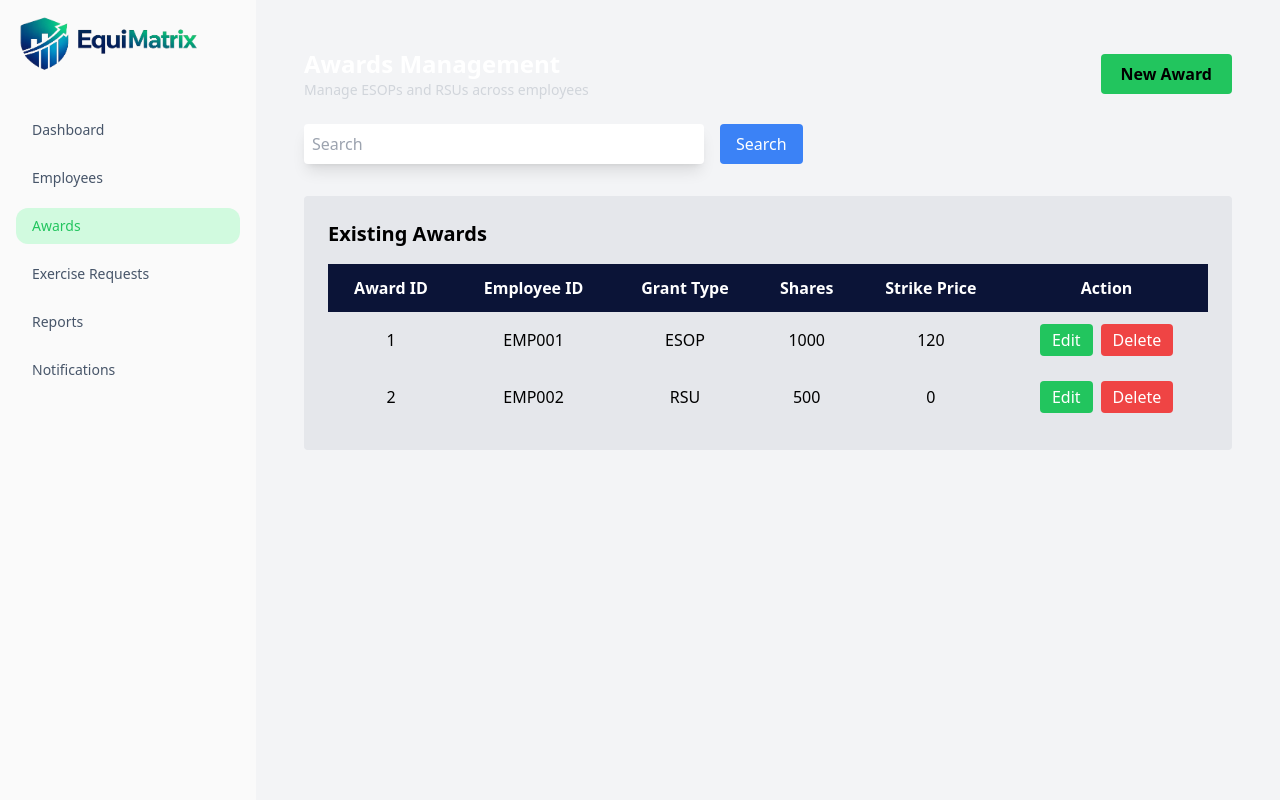
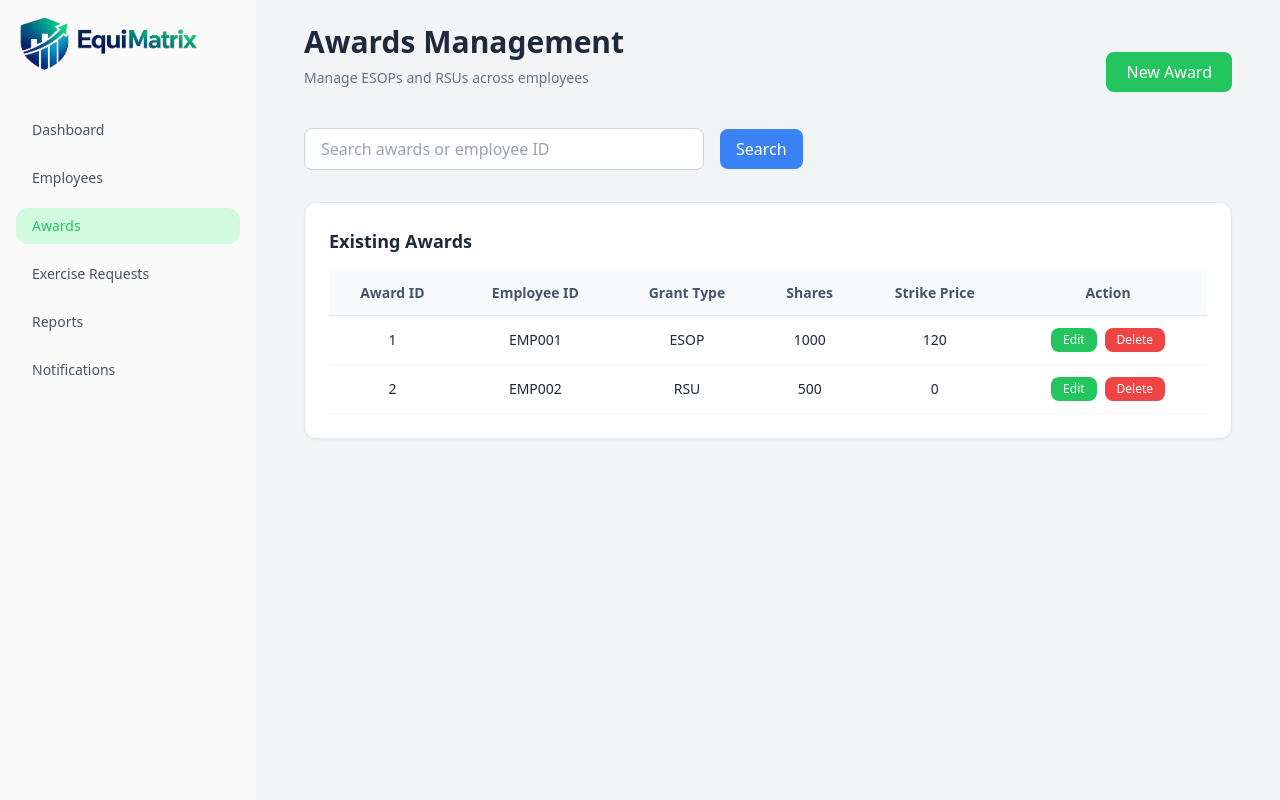
Before and after one commit to VarshaShetty28/Equity_Award_Tracker_EquiMatrix, an Angular app in the folder FrontEnd/: page /admin/awards in a window 1280 px wide. Shown: the top 800 px of the page. Built offline with nearby package versions, Linux system fonts and the light colour scheme.

Commit message:
Changed all page Heading

```diff
--- a/FrontEnd/src/app/features/admin/awards/awards.component.html
+++ b/FrontEnd/src/app/features/admin/awards/awards.component.html
@@ -1,17 +1,21 @@
-<div class="p-6 text-white">
+<div class="p-6 min-h-screen bg-gray-100 text-slate-800">
 
   <!-- HEADER -->
-  <div class="flex justify-between items-center mb-6">
+  <div class="flex justify-between items-center mb-8">
     <div>
-      <h1 class="text-2xl font-bold">Awards Management</h1>
-      <p class="text-gray-300 text-sm">
+      <div class="mb-2 -mt-6">
+      <h1 class="text-3xl font-bold mb-2 text-slate-800">
+        Awards Management
+      </h1>
+      <p class="text-slate-500 text-sm">
         Manage ESOPs and RSUs across employees
       </p>
+      </div>
     </div>
 
     <a
       routerLink="/admin/awards/create"
-      class="bg-green-500 text-black px-5 py-2 rounded font-semibold hover:bg-green-600"
+      class="bg-green-500 text-white px-5 py-2 rounded-lg font-medium hover:bg-green-600 transition"
     >
       New Award
     </a>
@@ -22,46 +26,53 @@
     <input
       type="text"
       [(ngModel)]="searchText"
-      placeholder="Search"
-      class="w-[400px] p-2 rounded text-black shadow-lg"
+      placeholder="Search awards or employee ID"
+      class="w-[400px] px-4 py-2 rounded-lg border border-slate-300 bg-white focus:outline-none focus:ring-2 focus:ring-green-400"
     />
-    <button class="bg-blue-500 px-4 py-2 rounded">
+    <button
+      class="bg-blue-500 text-white px-4 py-2 rounded-lg hover:bg-blue-600 transition"
+    >
       Search
     </button>
   </div>
 
-  <!-- TABLE -->
-  <div class="bg-gray-200 text-black p-6 rounded">
-    <h2 class="text-xl font-semibold mb-4">Existing Awards</h2>
+  <!-- TABLE CARD -->
+  <div class="bg-white p-6 rounded-xl border border-slate-200 shadow-sm">
+    <h2 class="text-lg font-semibold mb-4">Existing Awards</h2>
 
-    <table class="w-full">
-      <thead class="bg-[#0B1437] text-white">
+    <table class="w-full text-sm">
+      <thead class="bg-slate-50 border-b border-slate-200 text-slate-600">
         <tr>
-          <th class="p-3 text-center">Award ID</th>
-          <th class="p-3 text-center">Employee ID</th>
-          <th class="p-3 text-center">Grant Type</th>
-          <th class="p-3 text-center">Shares</th>
-          <th class="p-3 text-center">Strike Price</th>
-          <th class="p-3 text-center">Action</th>
+          <th class="p-3 text-center font-semibold">Award ID</th>
+          <th class="p-3 text-center font-semibold">Employee ID</th>
+          <th class="p-3 text-center font-semibold">Grant Type</th>
+          <th class="p-3 text-center font-semibold">Shares</th>
+          <th class="p-3 text-center font-semibold">Strike Price</th>
+          <th class="p-3 text-center font-semibold">Action</th>
         </tr>
       </thead>
 
       <tbody>
-        <tr *ngFor="let award of awards" class="border-b">
+        <tr
+          *ngFor="let award of awards"
+          class="border-b border-slate-100 hover:bg-slate-50 transition"
+        >
           <td class="p-3 text-center">{{ award.awardId }}</td>
           <td class="p-3 text-center">{{ award.employeeId }}</td>
-          <td class="p-3 text-center">{{ award.grantType }}</td>
+          <td class="p-3 text-center font-medium">{{ award.grantType }}</td>
           <td class="p-3 text-center">{{ award.numberOfShares }}</td>
           <td class="p-3 text-center">{{ award.strikePrice }}</td>
 
           <td class="p-3 flex justify-center gap-2">
             <button
-              class="bg-green-500 text-white px-3 py-1 rounded"
+              class="bg-green-500 text-white px-3 py-1 rounded-lg text-xs hover:bg-green-600 transition"
               (click)="openEditPopup(award)"
             >
               Edit
             </button>
-            <button class="bg-red-500 text-white px-3 py-1 rounded">
+            <button
+              class="bg-red-500 text-white px-3 py-1 rounded-lg text-xs hover:bg-red-600 transition"
+            >
               Delete
             </button>
           </td>
@@ -72,15 +83,16 @@
 
 </div>
 
-<!-- ================================= -->
-<!-- EDIT GRANT POPUP (CREATE‑MATCHED) -->
-<!-- ================================= -->
+<!-- ============================== -->
+<!-- EDIT GRANT POPUP -->
+<!-- ============================== -->
 
 <div
   *ngIf="showEditPopup"
-  class="fixed inset-0 z-50 flex items-center justify-center bg-black bg-opacity-50"
+  class="fixed inset-0 z-50 flex items-center justify-center bg-black bg-opacity-40"
 >
-  <div class="bg-white text-black w-[450px] p-6 rounded-xl">
+
+  <div class="bg-white text-slate-800 w-[450px] p-6 rounded-xl shadow-lg">
 
     <h2 class="text-xl font-semibold mb-5">
       Edit Equity Grant
@@ -88,25 +100,21 @@
 
     <!-- Employee ID -->
     <div class="mb-3">
-      <label class="block text-sm font-medium mb-1">
-        Employee ID
-      </label>
+      <label class="block text-sm font-medium mb-1">Employee ID</label>
       <input
         type="text"
         [(ngModel)]="editGrant.employeeId"
         disabled
-        class="w-full rounded border px-3 py-2 bg-gray-100"
+        class="w-full rounded-lg border px-3 py-2 bg-slate-100 text-slate-600"
       />
     </div>
 
     <!-- Grant Type -->
     <div class="mb-3">
-      <label class="block text-sm font-medium mb-1">
-        Grant Type
-      </label>
+      <label class="block text-sm font-medium mb-1">Grant Type</label>
       <select
         [(ngModel)]="editGrant.grantType"
-        class="w-full rounded border px-3 py-2"
+        class="w-full rounded-lg border px-3 py-2 bg-white"
       >
         <option value="ESOP">ESOP</option>
         <option value="RSU">RSU</option>
@@ -115,25 +123,21 @@
 
     <!-- Number of Shares -->
     <div class="mb-3">
-      <label class="block text-sm font-medium mb-1">
-        Number of Shares
-      </label>
+      <label class="block text-sm font-medium mb-1">Number of Shares</label>
       <input
         type="number"
         [(ngModel)]="editGrant.numberOfShares"
-        class="w-full rounded border px-3 py-2"
+        class="w-full rounded-lg border px-3 py-2"
       />
     </div>
 
     <!-- Strike Price -->
     <div class="mb-3">
-      <label class="block text-sm font-medium mb-1">
-        Strike Price
-      </label>
+      <label class="block text-sm font-medium mb-1">Strike Price</label>
       <input
         type="number"
         [(ngModel)]="editGrant.strikePrice"
-        class="w-full rounded border px-3 py-2"
+        class="w-full rounded-lg border px-3 py-2"
       />
     </div>
 
@@ -145,32 +149,30 @@
       <input
         type="number"
         [(ngModel)]="editGrant.vestingPeriod"
-        class="w-full rounded border px-3 py-2"
+        class="w-full rounded-lg border px-3 py-2"
       />
     </div>
 
     <!-- Grant Date -->
     <div class="mb-5">
-      <label class="block text-sm font-medium mb-1">
-        Grant Date
-      </label>
+      <label class="block text-sm font-medium mb-1">Grant Date</label>
       <input
         type="date"
         [(ngModel)]="editGrant.grantDate"
-        class="w-full rounded border px-3 py-2"
+        class="w-full rounded-lg border px-3 py-2"
       />
     </div>
 
     <!-- Actions -->
     <div class="flex justify-end gap-3">
       <button
-        class="px-4 py-2 border rounded"
+        class="px-4 py-2 border border-slate-300 rounded-lg hover:bg-slate-100"
         (click)="closeEditPopup()"
       >
         Cancel
       </button>
       <button
-        class="bg-blue-600 text-white px-5 py-2 rounded"
+        class="bg-blue-600 text-white px-5 py-2 rounded-lg hover:bg-blue-700 transition"
         (click)="closeEditPopup()"
       >
         Save
--- a/FrontEnd/src/app/features/admin/dashboard/dashboard.component.html
+++ b/FrontEnd/src/app/features/admin/dashboard/dashboard.component.html
@@ -1,8 +1,10 @@
 <div class="p-6 bg-gray-100 min-h-screen">
 
   <!-- HEADER -->
-  <div class="mb-8">
-    <h1 class="text-3xl font-bold mb-2 text-slate-800">Overview</h1>
+  <div class="mb-10 -mt-6">
+  <h1 class="text-3xl font-bold mb-2 text-slate-800">
+    Overview
+  </h1>
   </div>
 
   <!-- STATS CARDS -->
--- a/FrontEnd/src/app/features/admin/employees/employees.component.html
+++ b/FrontEnd/src/app/features/admin/employees/employees.component.html
@@ -2,8 +2,11 @@
 
   <!-- PAGE HEADER -->
   <div class="flex items-center justify-between">
-    <h1 class="text-2xl font-semibold">Employees</h1>
-
+    <div class="mb-10 ">
+  <h1 class="text-3xl font-bold mb-2 text-slate-800">
+    Employees
+  </h1>
+  </div>
     <div class="relative">
       <input
         type="text"
--- a/FrontEnd/src/app/features/admin/exercise-request/exercise-request.component.html
+++ b/FrontEnd/src/app/features/admin/exercise-request/exercise-request.component.html
@@ -2,10 +2,10 @@
 
   <!-- HEADER -->
   <div class="flex justify-between items-center mb-6">
-    <div>
-      <h1 class="text-2xl font-bold text-gray-900">
-        Manage employee share exercise requests
-      </h1>
+    <div class="mb-4 -mt-6">
+    <h1 class="text-3xl font-bold mb-2 text-slate-800">
+     Manage employee share exercise requests
+    </h1>
     </div>
   </div>
 
--- a/FrontEnd/src/app/features/admin/notifications/notifications.component.html
+++ b/FrontEnd/src/app/features/admin/notifications/notifications.component.html
@@ -1,11 +1,11 @@
 <div class="p-6 bg-gray-100 min-h-screen text-gray-800">
 
   <!-- HEADER -->
-  <div class="mb-8">
-    <h1 class="text-3xl font-bold mb-2 text-gray-900">
-      Notifications
-    </h1>
-    <p class="text-gray-600 text-sm">
+   <div class="mb-10 -mt-6">
+  <h1 class="text-3xl font-bold mb-2 text-slate-800">
+    Notifications
+  </h1>
+  <p class="text-gray-600 text-sm">
       Stay updated with your equity award information
     </p>
   </div>
--- a/FrontEnd/src/app/features/admin/reports/reports.component.html
+++ b/FrontEnd/src/app/features/admin/reports/reports.component.html
@@ -1,7 +1,11 @@
 <div class="p-6 min-h-screen bg-gray-100 text-slate-800">
 
   <!-- HEADER -->
-  <h2 class="text-2xl font-semibold mb-6">Generate Report</h2>
+   <div class="mb-10 -mt-6">
+    <h1 class="text-3xl font-bold mb-2 text-slate-800">
+      Generate Report
+    </h1>
+    </div>
 
   <!-- SEARCH -->
   <!-- Wrapped inside a form so that pressing Enter triggers the Generate action -->
```
